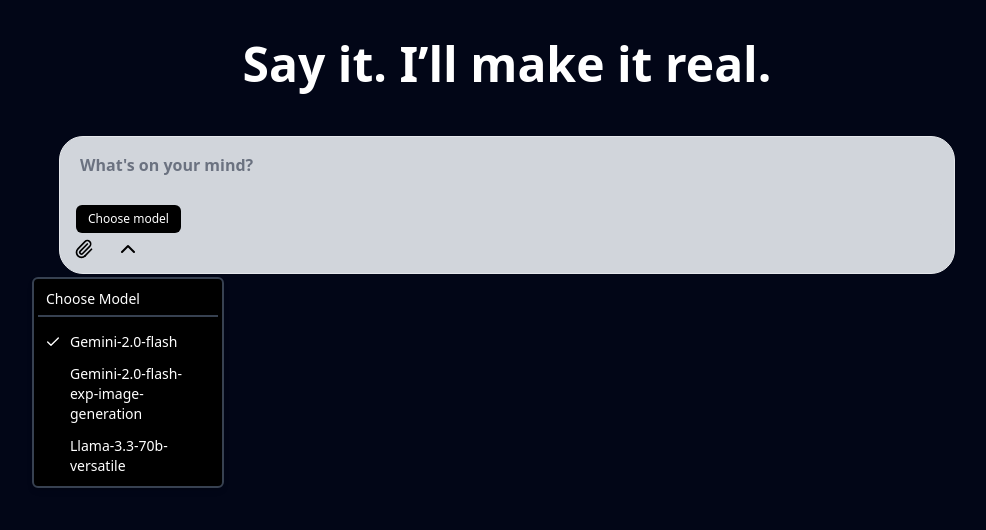
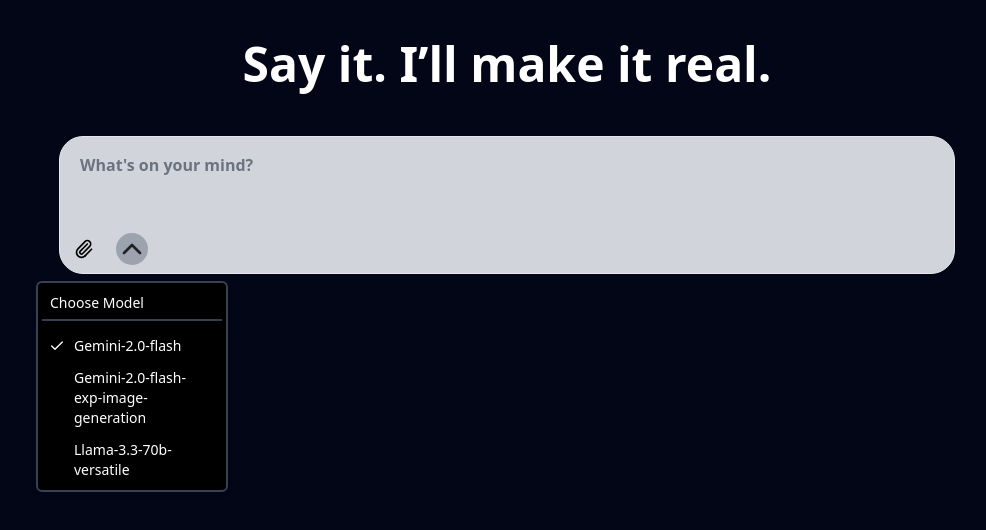
Before and after one commit to shuboi37/Gemzy, a React (Vite) app in the folder geminiProject/frontend/: page / in a window 1280 px wide. Both pictures are taken after a click on the element 261 px from the left and 249 px from the top of the page. Shown: the top 530 px of the page, without its empty margins (133-1119 px from the left). Built offline with nearby package versions, Linux system fonts and the light colour scheme; a web font is replaced by a local one.

Commit message:
fix:ui-fix-model-dropdown

```diff
--- a/geminiProject/frontend/src/components/inputBox-demo.tsx
+++ b/geminiProject/frontend/src/components/inputBox-demo.tsx
@@ -35,12 +35,8 @@ export function PromptInputWithActions({
   onSubmit,
   disabled,
 }: PromptInputWithActionsProps) {
-  // const [input, setInput] = useState("");
-  // const [isLoading, setIsLoading] = useState(false);
-  // const [files, setFiles] = useState([]);
   const uploadInputRef = useRef<HTMLInputElement>(null);
   const [isOpen, setIsOpen] = useState(false);
-  const [tooltipOpen, setTooltipOpen] = useState(false);
 
   const handleFileChange = (event: React.ChangeEvent<HTMLInputElement>) => {
     if (event.target.files) {
@@ -124,12 +120,8 @@ export function PromptInputWithActions({
               <Paperclip className="text-primary size-5" />
             </label>
           </PromptInputAction>
-          <PromptInputAction
-            tooltip="Choose model"
-            tooltipOpen={tooltipOpen}
-            setTooltipOpen={setTooltipOpen}
-          >
-            <div>
+          <PromptInputAction tooltip="Choose Model" disabled={isOpen}>
+            <div className="cursor-pointer hover:bg-gray-400 rounded-2xl w-8 h-8">
               <ModelDropdown
                 onFlashClick={() => setModel("gemini-2.0-flash")}
                 onImageGenClick={() =>
@@ -137,7 +129,6 @@ export function PromptInputWithActions({
                 }
                 onGroqClick={() => setModel("llama-3.3-70b-versatile")}
                 model={model}
-                setTooltipOpen={setTooltipOpen}
                 isOpen={isOpen}
                 setIsOpen={setIsOpen}
               />
--- a/geminiProject/frontend/src/components/ui/InputBox.tsx
+++ b/geminiProject/frontend/src/components/ui/InputBox.tsx
@@ -150,25 +150,27 @@ function PromptInputActions({
 
 type PromptInputActionProps = {
   tooltip: string;
+  disabled?: boolean;
   children: React.ReactNode;
   className?: string;
   side?: "top" | "right" | "bottom" | "left";
-  tooltipOpen?: boolean;
-  setTooltipOpen?: (prev: boolean) => void;
+  // tooltipOpen?: boolean;
+  // setTooltipOpen?: (prev: boolean) => void;
 };
 
 function PromptInputAction({
   tooltip,
+  disabled,
   children,
   className = "bg-black text-white",
   side = "top",
-  tooltipOpen,
-  setTooltipOpen,
+  // tooltipOpen,
+  // setTooltipOpen,
   ...props
 }: PromptInputActionProps) {
-  const { disabled } = usePromptInput();
+  // const { disabled } = usePromptInput();
   return (
-    <Tooltip {...props} open={tooltipOpen} onOpenChange={setTooltipOpen}>
+    <Tooltip {...props} open={disabled ? false : undefined}>
       <TooltipTrigger asChild disabled={disabled}>
         {children}
       </TooltipTrigger>
--- /dev/null
+++ b/geminiProject/frontend/src/components/ui/Minibar.tsx
@@ -0,0 +1,5 @@
+import React from "react";
+
+export const MiniBar = () => {
+  return <div>MiniBar</div>;
+};
--- a/geminiProject/frontend/src/components/ui/ReusableUI.tsx
+++ b/geminiProject/frontend/src/components/ui/ReusableUI.tsx
@@ -11,6 +11,7 @@ import {
   DropdownMenuSeparator,
   DropdownMenuTrigger,
 } from "./dropdown-menu";
+// import { useState } from "react";
 
 type ModelDropdownProps = {
   onFlashClick: () => void;
@@ -19,7 +20,7 @@ type ModelDropdownProps = {
   model: string;
   isOpen: boolean;
   setIsOpen: (prev: boolean) => void;
-  setTooltipOpen: (prev: boolean) => void;
+  // setTooltipOpen: (prev: boolean) => void;
 };
 
 export function ModelDropdown({
@@ -30,18 +31,28 @@ export function ModelDropdown({
   isOpen,
   // onClick,
   setIsOpen,
-  setTooltipOpen,
-}: ModelDropdownProps) {
+}: // setTooltipOpen,
+ModelDropdownProps) {
+  // const [isOpen, setIsOpen] = useState(false)
   return (
     <DropdownMenu
       onOpenChange={(open) => {
-        setTooltipOpen(false);
+        // setTooltipOpen(false);
         setIsOpen(open);
       }}
       open={isOpen}
     >
       <DropdownMenuTrigger asChild>
-        <div>{isOpen ? <ChevronUp /> : <ChevronDown />}</div>
+        <div className="hover:bg-gray-400 rounded-2xl">
+          {isOpen ? (
+            <ChevronUp
+              className="w-8 h-8 bg-gray-400 rounded-2xl"
+              strokeOpacity="0.79"
+            />
+          ) : (
+            <ChevronDown className="w-8 h-8" strokeOpacity="0.79" />
+          )}
+        </div>
       </DropdownMenuTrigger>
       <DropdownMenuContent className="border-2 border-gray-700 w-48 translate-y-3 bg-black">
         <DropdownMenuLabel className="font-extralight text-white border-b-2 border-gray-700">
--- /dev/null
+++ b/geminiProject/frontend/src/components/ui/Sidebar.tsx
@@ -0,0 +1,5 @@
+import React from "react";
+
+export const Sidebar = () => {
+  return <div>Sidebar</div>;
+};
--- a/geminiProject/frontend/src/components/ui/TextArea.tsx
+++ b/geminiProject/frontend/src/components/ui/TextArea.tsx
@@ -13,6 +13,7 @@ const Textarea = React.forwardRef<HTMLTextAreaElement, TextareaProps>(
           className
         )}
         ref={ref}
+        rows={11}
         {...props}
       />
     );
```
